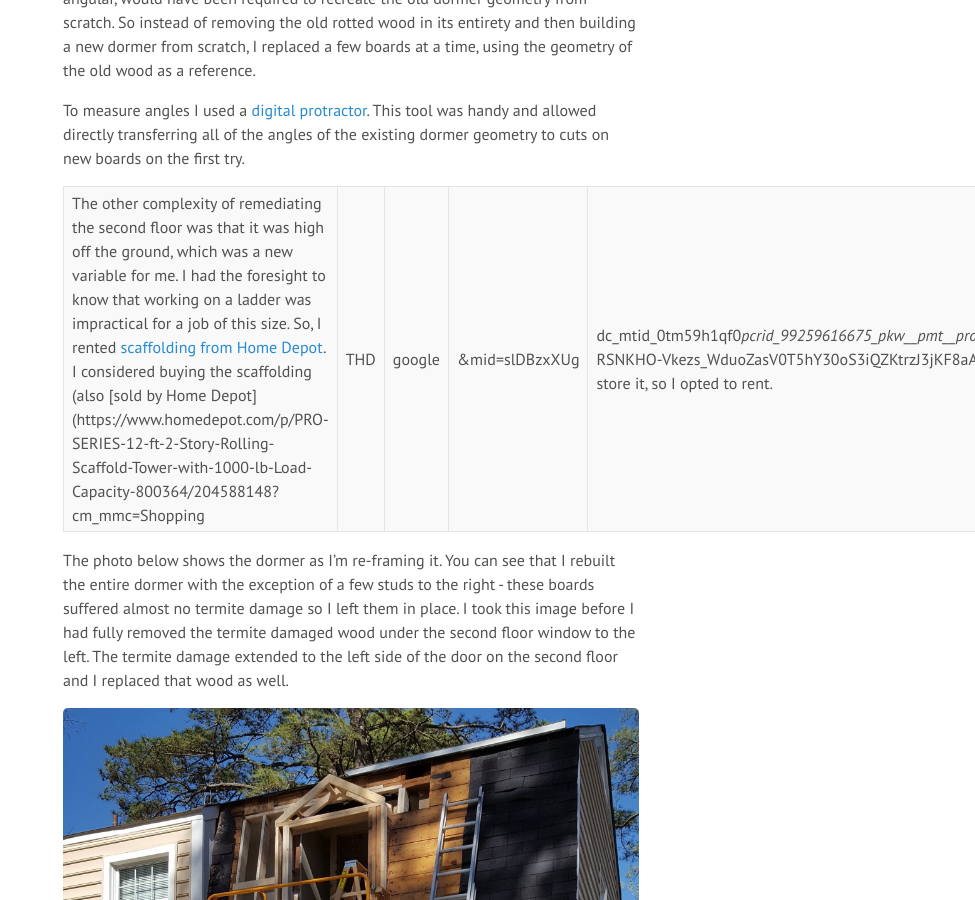
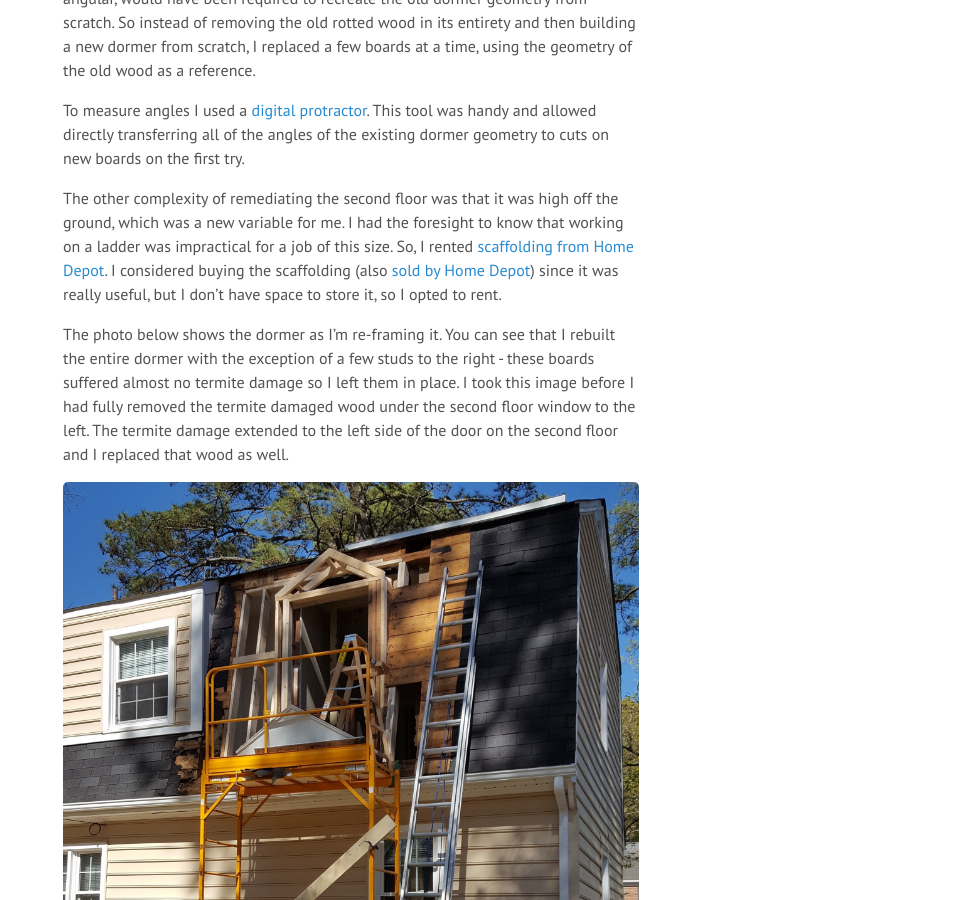
Before and after one commit to acbergan/acbergan.github.io, a Jekyll site: the page built from _posts/2017-12-26-remediating-termite-damage.md, in a window 1280 px wide and 900 px high, scrolled down 6302 px. Shown: the whole window, without its empty margins (305-1280 px from the left). Built offline with Jekyll 4.4.1, drawn with Linux system fonts in a browser that asks for light colours; some of the changed lines change nothing that is shown.

Commit message:
Fixing link

```diff
--- a/_posts/2017-12-26-remediating-termite-damage.md
+++ b/_posts/2017-12-26-remediating-termite-damage.md
@@ -53,7 +53,7 @@
 
 To measure angles I used a [digital protractor](https://www.homedepot.com/p/Husky-5-in-Digital-Protractor-822H/206007248). This tool was handy and allowed directly transferring all of the angles of the existing dormer geometry to cuts on new boards on the first try.
 
-The other complexity of remediating the second floor was that it was high off the ground, which was a new variable for me. I had the foresight to know that working on a ladder was impractical for a job of this size. So, I rented [scaffolding from Home Depot](https://www.homedepot.com/tool-truck-rental/Interior-Scaffold/APHDI-41837/). I considered buying the scaffolding (also [sold by Home Depot](https://www.homedepot.com/p/PRO-SERIES-12-ft-2-Story-Rolling-Scaffold-Tower-with-1000-lb-Load-Capacity-800364/204588148?cm_mmc=Shopping|THD|google|&mid=slDBzxXUg|dc_mtid_0tm59h1qf0_pcrid_99259616675_pkw__pmt__product_204588148_slid_&gclid=Cj0KCQiAg4jSBRCsARIsAB9ooasqKmhPLE-RSNKHO-Vkezs_WduoZasV0T5hY30oS3iQZKtrzJ3jKF8aAqNSEALw_wcB)) since it was really useful, but I don't have space to store it, so I opted to rent.
+The other complexity of remediating the second floor was that it was high off the ground, which was a new variable for me. I had the foresight to know that working on a ladder was impractical for a job of this size. So, I rented [scaffolding from Home Depot](https://www.homedepot.com/tool-truck-rental/Interior-Scaffold/APHDI-41837/). I considered buying the scaffolding (also [sold by Home Depot](https://www.homedepot.com/p/PRO-SERIES-12-ft-2-Story-Rolling-Scaffold-Tower-with-1000-lb-Load-Capacity-800364/204588148)) since it was really useful, but I don't have space to store it, so I opted to rent.
 
 The photo below shows the dormer as I'm re-framing it. You can see that I rebuilt the entire dormer with the exception of a few studs to the right - these boards suffered almost no termite damage so I left them in place. I took this image before I had fully removed the termite damaged wood under the second floor window to the left. The termite damage extended to the left side of the door on the second floor and I replaced that wood as well.
 {% include image.html name="second-floor-1.jpg" alt="Rebuilding the second floor wall" %}
```
